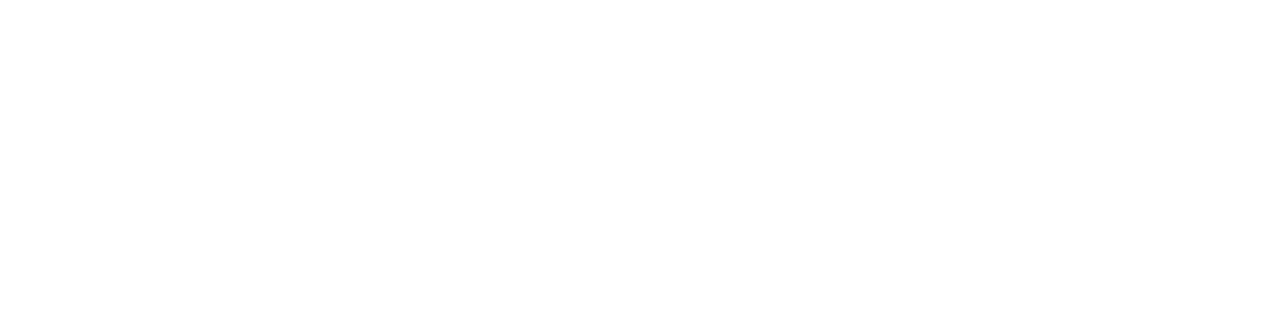
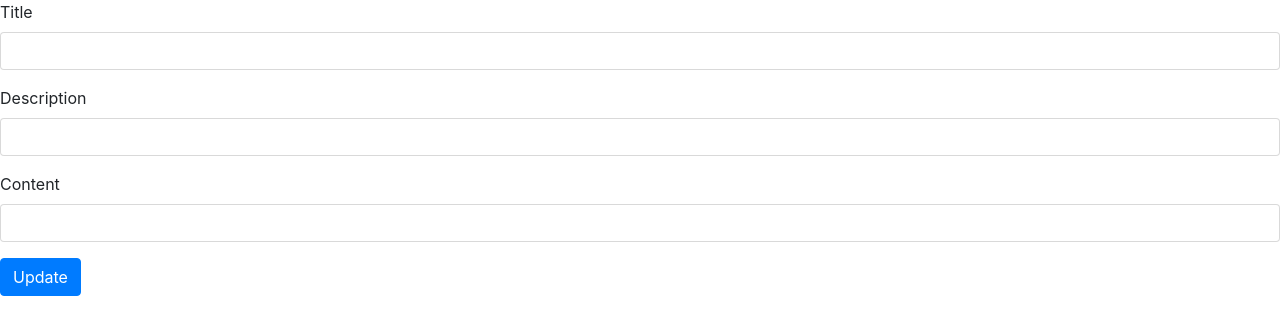
Before and after one commit to doraeball22/-Babelcoder-ng2-Books, an Angular app: page /books/1/edit in a window 1280 px wide. Before the commit this address led to /. Shown: the top 334 px of the page. Built offline with nearby package versions, Linux system fonts and the light colour scheme.

Commit message:
edit book (ใช้ data)

```diff
--- a/src/app/app.module.ts
+++ b/src/app/app.module.ts
@@ -22,7 +22,13 @@
       },
       {
         path: 'new',
-        component: FormComponent
+        component: FormComponent,
+        data: { formType: 'NEW' }
+      },
+      {
+        path: ':id/edit',
+        component: FormComponent,
+        data: { formType: 'EDIT' }
       },
       {
         path: ':id',
--- a/src/app/books/form/form.component.html
+++ b/src/app/books/form/form.component.html
@@ -15,6 +15,6 @@
     <input type="text" class="form-control" formControlName="content" id="content"  placeholder="">
   </div>
 
-  <button type="submit" class="btn btn-primary">Create</button>
+  <button type="submit" class="btn btn-primary">{{ submitBtnTxt }}</button>
 
 </form>
--- a/src/app/books/form/form.component.ts
+++ b/src/app/books/form/form.component.ts
@@ -1,6 +1,6 @@
 import { Component, OnInit } from '@angular/core';
 import { FormBuilder, FormGroup, Validators } from '@angular/forms';
-import { Router } from '@angular/router';
+import { Router, ActivatedRoute } from '@angular/router';
 import { BookService } from '../shared/book.service';
 
 @Component({
@@ -11,15 +11,18 @@
 export class FormComponent implements OnInit {
 
   form: FormGroup;
+  submitBtnTxt: 'Create' | 'Update';
 
   constructor(
     private formBuilder: FormBuilder,
+    private route: ActivatedRoute,
     private router: Router,
     private bookService: BookService
    ) { }
 
   ngOnInit() {
     this.createForm();
+    this.setSubmitBtnTxt();
   }
 
   onSubmit(event) {
@@ -27,6 +30,12 @@
 
     this.bookService.createBook(this.form.value);
     this.router.navigate(['/books']);
+  }
+
+  private setSubmitBtnTxt() {
+    const { formType } = this.route.snapshot.data;
+
+    this.submitBtnTxt = formType === 'NEW'? 'Create' : 'Update';
   }
 
   private createForm() {
```
